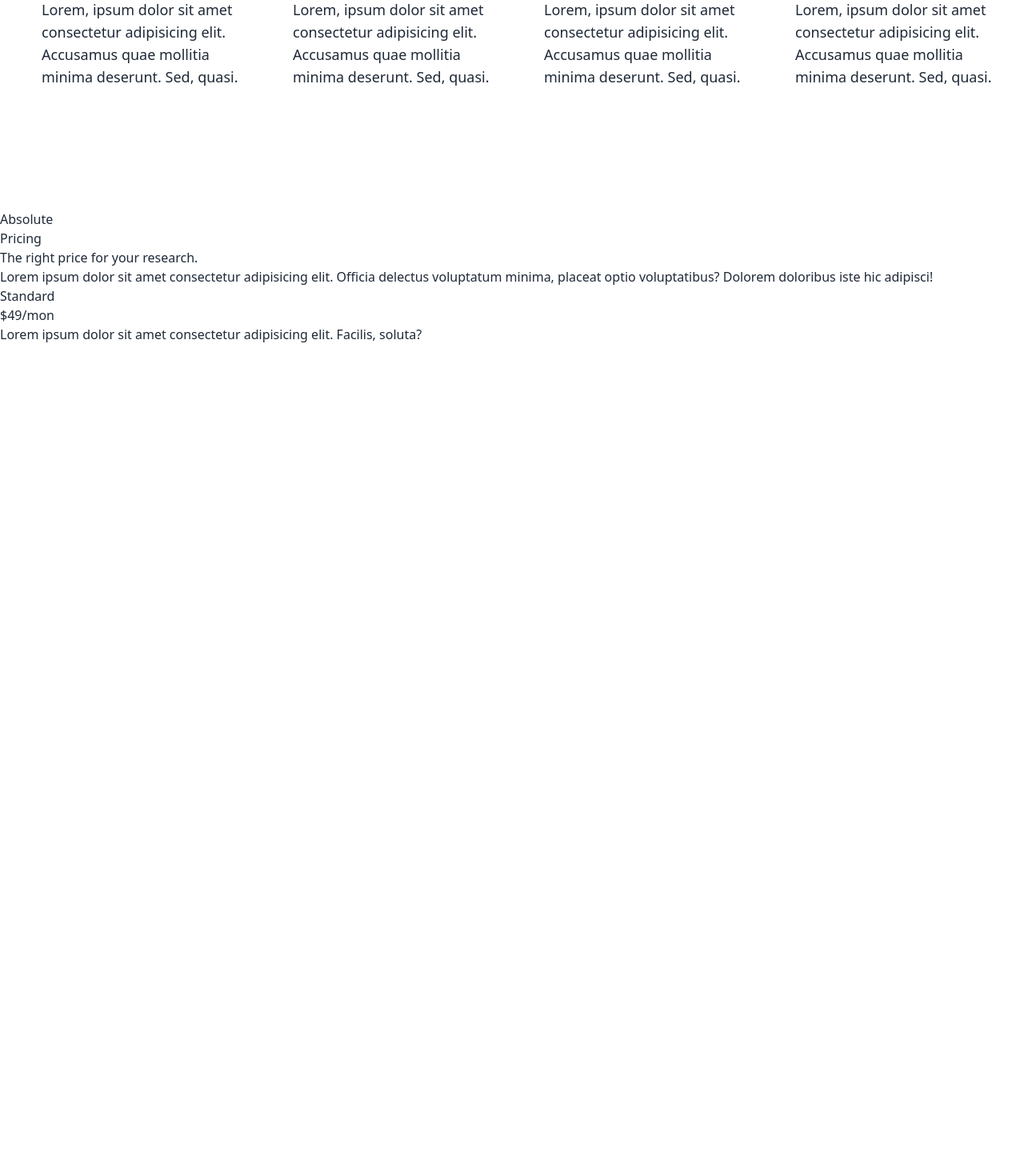
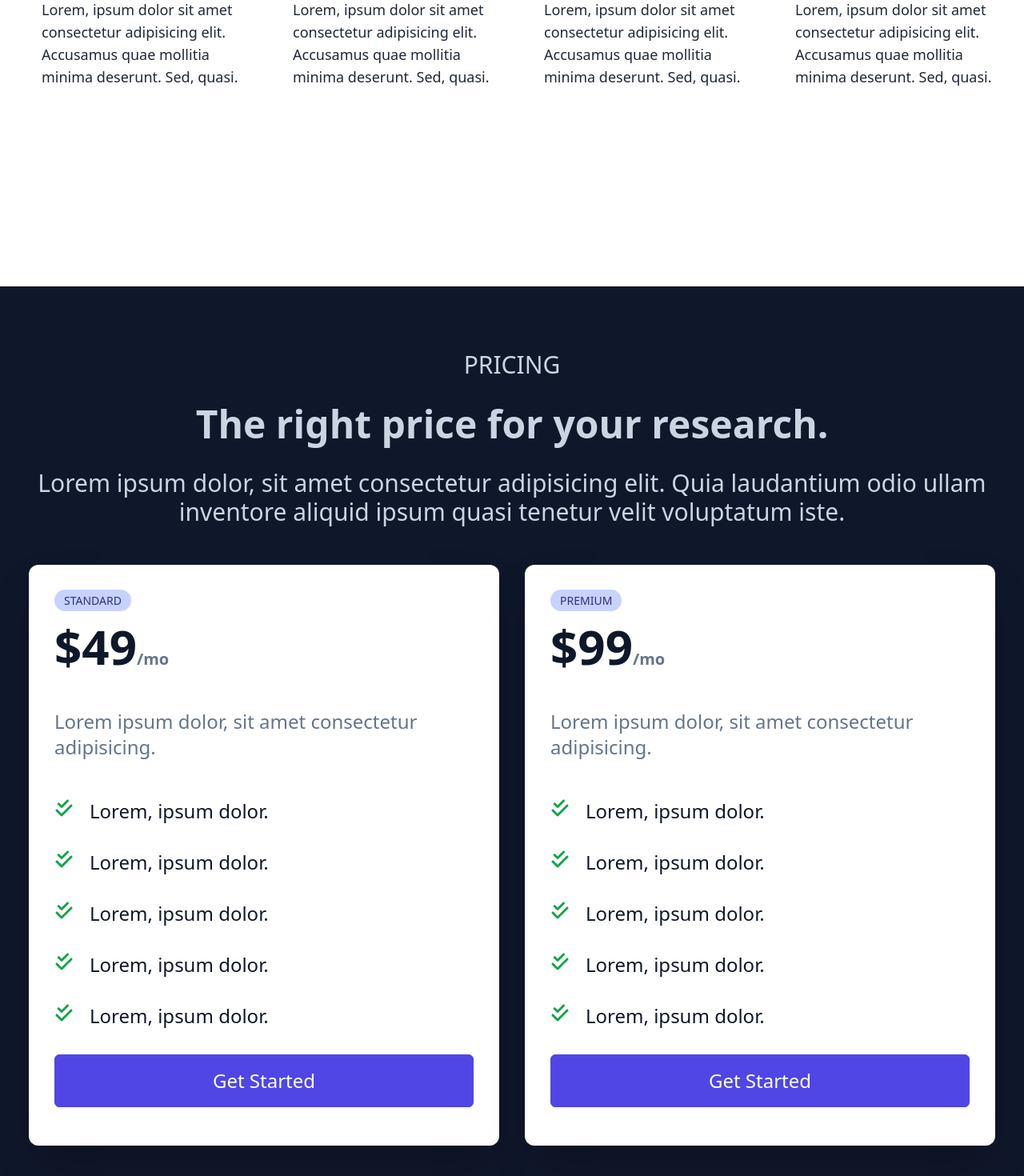
Before and after one commit to sahalmahin/cloud-management, a React (Vite) app: page / in a window 1280 px wide. Shown: the part 2124-3594 px from the top of the page at 80% size. Before the commit the page ends 2554 px from the top, so only its background shows below. Built offline with nearby package versions, Linux system fonts and the light colour scheme.

Commit message:
pricing has been done

```diff
--- a/src/components/Pricing.jsx
+++ b/src/components/Pricing.jsx
@@ -1,26 +1,51 @@
+import { FaCheckDouble } from "react-icons/fa6";
+
 const Pricing = () => {
     return (
-        <div>
-            <div>
-                Absolute
-            </div>
+        <div name='pricing' className='w-full text-white my-24 bg-slate-900 absolute'>
 
-            <div>
-                <div>
-                    <h2>Pricing</h2>
-                    <h3>The right price for your research.</h3>
-                    <p>Lorem ipsum dolor sit amet consectetur adipisicing elit. Officia delectus voluptatum minima, placeat optio voluptatibus? Dolorem doloribus iste hic adipisci!</p>
+            <div className='max-w-[1240px] mx-auto py-12'>
+
+                <div className='text-center py-8 text-slate-300'>
+                    <h2 className='text-3xl uppercase'>Pricing</h2>
+                    <h3 className='text-5xl font-bold py-8'>The right price for your research.</h3>
+                    <p className='text-3xl'>
+                        Lorem ipsum dolor, sit amet consectetur adipisicing elit. Quia
+                        laudantium odio ullam inventore aliquid ipsum quasi tenetur velit
+                        voluptatum iste.
+                    </p>
                 </div>
 
-                <div>
-                    <div>
-                        <span>Standard</span>
+                <div className='grid md:grid-cols-2'>
+
+                    <div className='bg-white text-slate-900 m-4 p-8 rounded-xl shadow-2xl relative'>
+                        <span className='uppercase px-3 py-1 bg-indigo-200 text-indigo-900 rounded-2xl text-sm'>Standard</span>
                         <div>
-                            <p>$49<span>/mon</span></p>
+                            <p className='text-6xl font-bold py-4 flex'>$49<span className='text-xl text-slate-500 flex flex-col justify-end'>/mo</span></p>
                         </div>
-                        <p>Lorem ipsum dolor sit amet consectetur adipisicing elit. Facilis, soluta?</p>
+                        <p className='text-2xl py-8 text-slate-500'>Lorem ipsum dolor, sit amet consectetur adipisicing.</p>
+                        <div className='text-2xl'>
+                            <p className='flex py-4'><FaCheckDouble className='mr-5 text-green-600' />Lorem, ipsum dolor.</p>
+                            <p className='flex py-4'><FaCheckDouble className='mr-5 text-green-600' />Lorem, ipsum dolor.</p>
+                            <p className='flex py-4'><FaCheckDouble className='mr-5 text-green-600' />Lorem, ipsum dolor.</p>
+                            <p className='flex py-4'><FaCheckDouble className='mr-5 text-green-600' />Lorem, ipsum dolor.</p>
+                            <p className='flex py-4'><FaCheckDouble className='mr-5 text-green-600' />Lorem, ipsum dolor.</p>
+                            <button className='w-full py-4 my-4'>Get Started</button>
+                        </div>
+                    </div>
+                    <div className='bg-white text-slate-900 m-4 p-8 rounded-xl shadow-2xl relative'>
+                        <span className='uppercase px-3 py-1 bg-indigo-200 text-indigo-900 rounded-2xl text-sm'>Premium</span>
                         <div>
-
+                            <p className='text-6xl font-bold py-4 flex'>$99<span className='text-xl text-slate-500 flex flex-col justify-end'>/mo</span></p>
+                        </div>
+                        <p className='text-2xl py-8 text-slate-500'>Lorem ipsum dolor, sit amet consectetur adipisicing.</p>
+                        <div className='text-2xl'>
+                            <p className='flex py-4'><FaCheckDouble className='mr-5 text-green-600' />Lorem, ipsum dolor.</p>
+                            <p className='flex py-4'><FaCheckDouble className='mr-5 text-green-600' />Lorem, ipsum dolor.</p>
+                            <p className='flex py-4'><FaCheckDouble className='mr-5 text-green-600' />Lorem, ipsum dolor.</p>
+                            <p className='flex py-4'><FaCheckDouble className='mr-5 text-green-600' />Lorem, ipsum dolor.</p>
+                            <p className='flex py-4'><FaCheckDouble className='mr-5 text-green-600' />Lorem, ipsum dolor.</p>
+                            <button className='w-full py-4 my-4'>Get Started</button>
                         </div>
                     </div>
                 </div>
```
